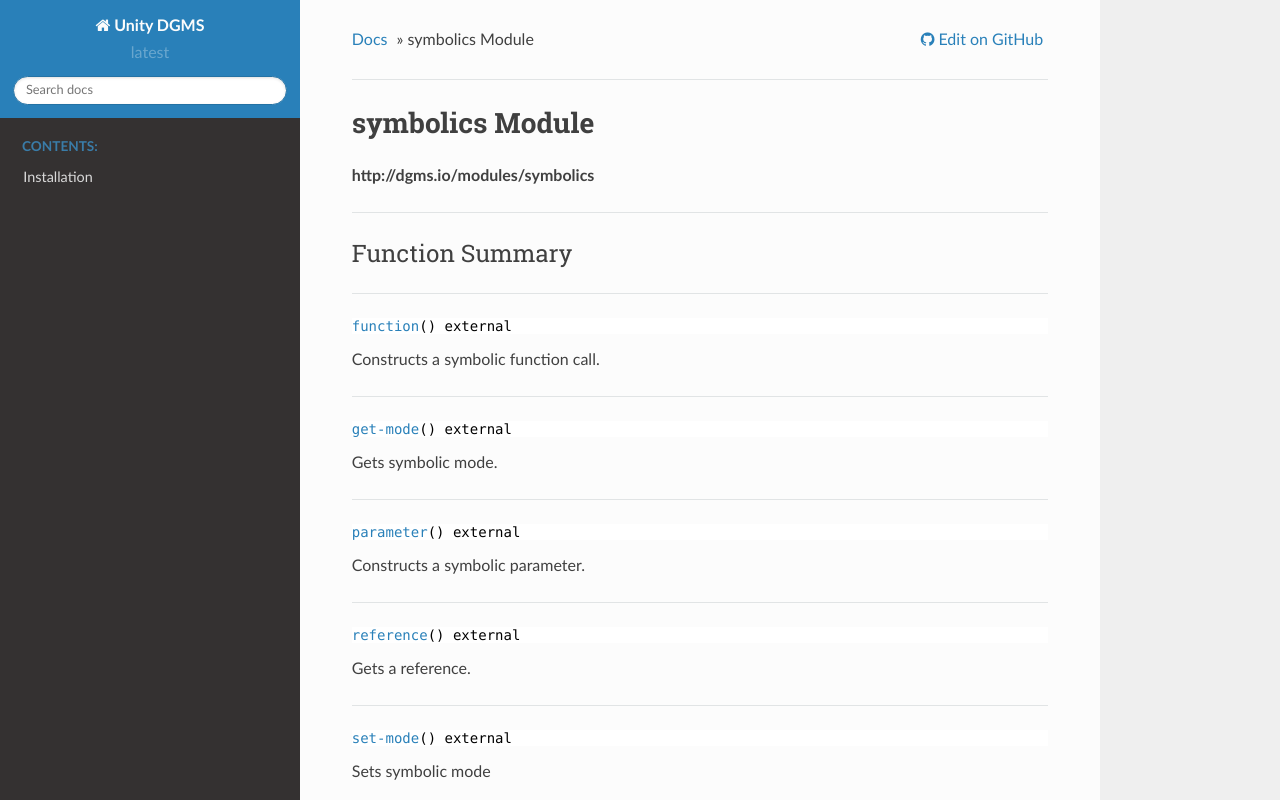
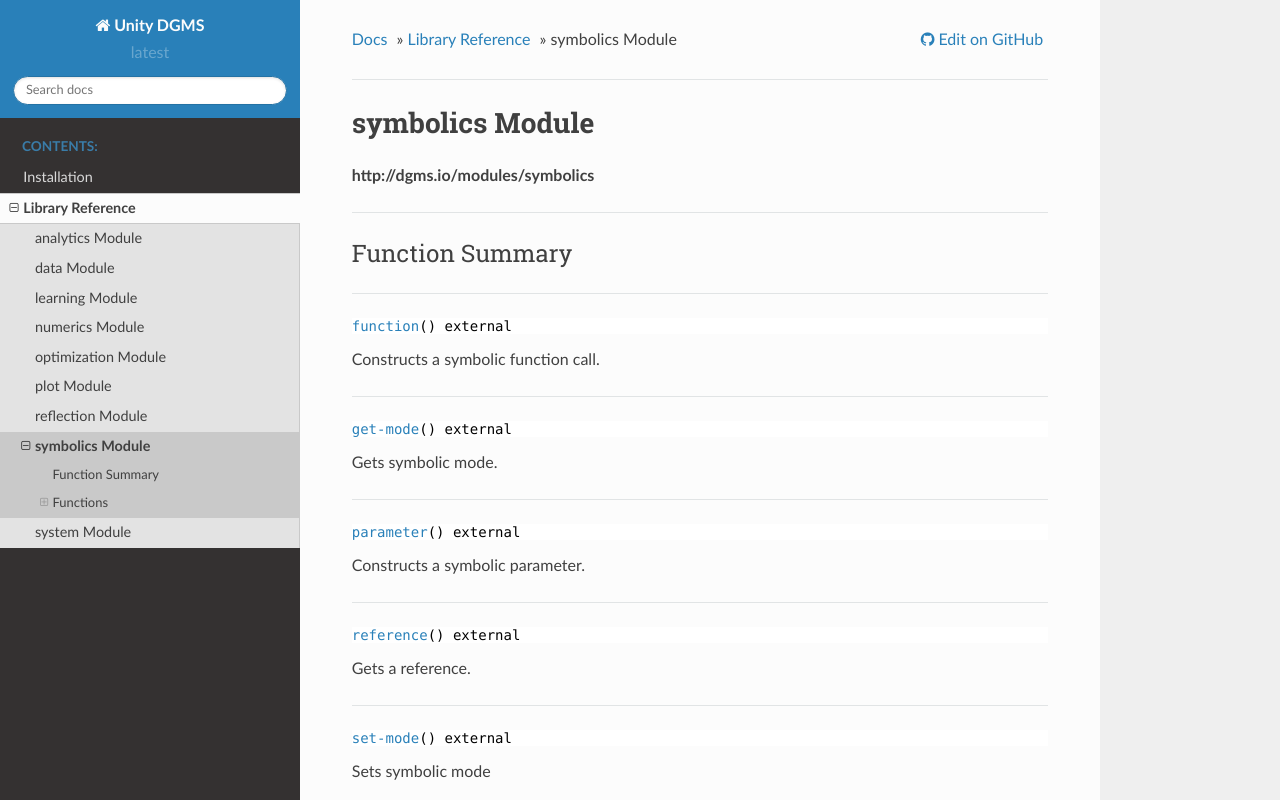
Before and after one commit to nachawati/unity, a website: page docs/html/library/symbolics.html in a window 1280 px wide. Shown: the top 800 px of the page. Drawn offline with Linux system fonts and the light colour scheme.

Commit message:
Update symbolics.html

```diff
--- a/docs/html/library/symbolics.html
+++ b/docs/html/library/symbolics.html
@@ -35,6 +35,8 @@
   <link rel="stylesheet" href="../_static/pygments.css" type="text/css" />
     <link rel="index" title="Index" href="../genindex.html" />
     <link rel="search" title="Search" href="../search.html" />
+    <link rel="next" title="system Module" href="system.html" />
+    <link rel="prev" title="reflection Module" href="reflection.html" />
     <link href="../_static/style.css" rel="stylesheet" type="text/css">
 
 </head>
@@ -85,8 +87,32 @@
 
 
               <p class="caption"><span class="caption-text">Contents:</span></p>
-<ul>
+<ul class="current">
 <li class="toctree-l1"><a class="reference internal" href="../installation.html">Installation</a></li>
+<li class="toctree-l1 current"><a class="reference internal" href="index.html">Library Reference</a><ul class="current">
+<li class="toctree-l2"><a class="reference internal" href="analytics.html">analytics Module</a></li>
+<li class="toctree-l2"><a class="reference internal" href="data.html">data Module</a></li>
+<li class="toctree-l2"><a class="reference internal" href="learning.html">learning Module</a></li>
+<li class="toctree-l2"><a class="reference internal" href="numerics.html">numerics Module</a></li>
+<li class="toctree-l2"><a class="reference internal" href="optimization.html">optimization Module</a></li>
+<li class="toctree-l2"><a class="reference internal" href="plot.html">plot Module</a></li>
+<li class="toctree-l2"><a class="reference internal" href="reflection.html">reflection Module</a></li>
+<li class="toctree-l2 current"><a class="current reference internal" href="#">symbolics Module</a><ul>
+<li class="toctree-l3"><a class="reference internal" href="#function-summary">Function Summary</a></li>
+<li class="toctree-l3"><a class="reference internal" href="#functions">Functions</a><ul>
+<li class="toctree-l4"><a class="reference internal" href="#symbolics-function-0">symbolics:function#0</a></li>
+<li class="toctree-l4"><a class="reference internal" href="#symbolics-get-mode-0">symbolics:get-mode#0</a></li>
+<li class="toctree-l4"><a class="reference internal" href="#symbolics-parameter-0">symbolics:parameter#0</a></li>
+<li class="toctree-l4"><a class="reference internal" href="#symbolics-reference-0">symbolics:reference#0</a></li>
+<li class="toctree-l4"><a class="reference internal" href="#symbolics-set-mode-0">symbolics:set-mode#0</a></li>
+<li class="toctree-l4"><a class="reference internal" href="#symbolics-variable-0">symbolics:variable#0</a></li>
+</ul>
+</li>
+</ul>
+</li>
+<li class="toctree-l2"><a class="reference internal" href="system.html">system Module</a></li>
+</ul>
+</li>
 </ul>
 
 
@@ -131,6 +157,8 @@
   <ul class="wy-breadcrumbs">
 
       <li><a href="../index.html">Docs</a> &raquo;</li>
+
+          <li><a href="index.html">Library Reference</a> &raquo;</li>
 
       <li>symbolics Module</li>
 
@@ -214,6 +242,15 @@
           </div>
           <footer>
 
+    <div class="rst-footer-buttons" role="navigation" aria-label="footer navigation">
+
+        <a href="system.html" class="btn btn-neutral float-right" title="system Module" accesskey="n" rel="next">Next <span class="fa fa-arrow-circle-right"></span></a>
+
+
+        <a href="reflection.html" class="btn btn-neutral float-left" title="reflection Module" accesskey="p" rel="prev"><span class="fa fa-arrow-circle-left"></span> Previous</a>
+
+    </div>
+
 
   <hr/>
 
```
